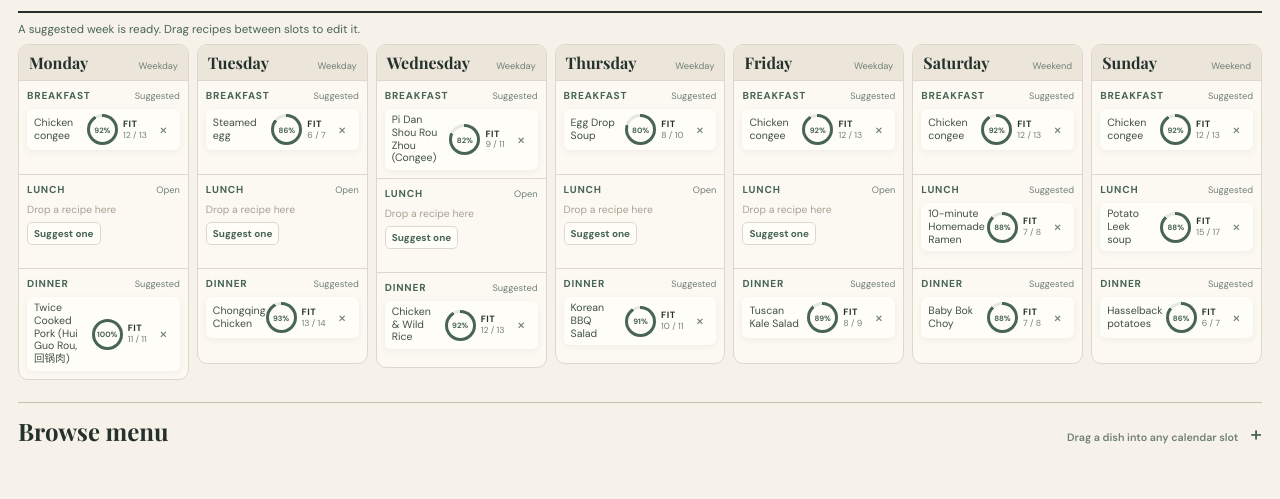
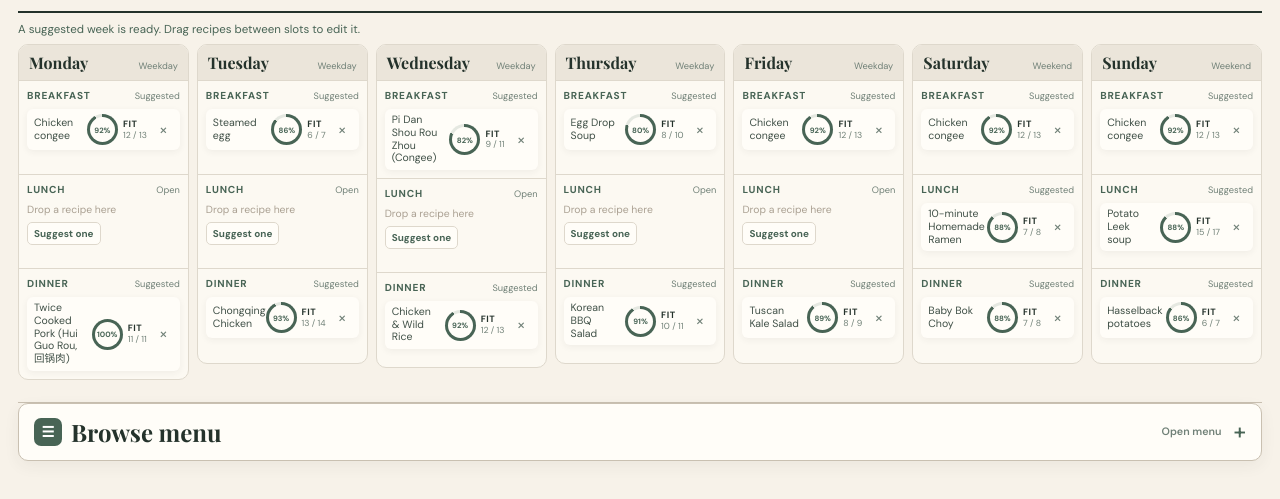
Before and after one commit to westonruths/westinas-cantina, a plain HTML site: page index.html in a window 1280 px wide. Shown: the part 281-780 px from the top of the page. Drawn offline with nearby package versions, Linux system fonts and the light colour scheme.

Commit message:
refine: clarify browse menu control

```diff
--- a/assets/styles.css
+++ b/assets/styles.css
@@ -67,11 +67,17 @@ button, select { cursor: pointer; }
 .fit-widget.unknown .fit-ring > span { color: var(--muted); }
 
 .menu-drawer { margin-top: 22px; border-top: 1px solid var(--line-dark); }
-.menu-drawer > summary { display: flex; align-items: baseline; justify-content: space-between; gap: 12px; padding: 16px 0 13px; color: var(--ink); font: 700 1.5rem / 1 'Playfair Display', Georgia, serif; cursor: pointer; list-style: none; }
+.menu-drawer > summary { display: flex; align-items: center; justify-content: space-between; gap: 12px; padding: 14px 15px; color: var(--ink); border: 1px solid var(--line-dark); border-radius: 10px; background: var(--paper); box-shadow: 0 5px 16px rgba(44, 59, 47, .06); font: 700 1.5rem / 1 'Playfair Display', Georgia, serif; cursor: pointer; list-style: none; transition: border-color .15s ease, background .15s ease, box-shadow .15s ease; }
 .menu-drawer > summary::-webkit-details-marker { display: none; }
-.menu-drawer > summary::after { content: '+'; color: var(--sage-dark); font: 500 1.3rem / 1 'DM Sans', sans-serif; }
+.menu-drawer > summary::after { content: '+'; color: var(--sage-dark); font: 500 1.4rem / 1 'DM Sans', sans-serif; }
+.menu-drawer > summary:hover { border-color: var(--sage-dark); box-shadow: 0 7px 20px rgba(44, 59, 47, .1); }
+.menu-drawer[open] > summary { border-color: var(--sage-dark); background: #edf4ee; box-shadow: none; }
 .menu-drawer[open] > summary::after { content: '−'; }
+.menu-toggle-label { display: flex; align-items: center; gap: 9px; }
+.menu-toggle-icon { display: inline-grid; place-items: center; width: 28px; height: 28px; border-radius: 7px; color: #fff; background: var(--sage-dark); font: 600 .9rem / 1 'DM Sans', sans-serif; }
 .menu-drawer > summary small { margin-left: auto; color: var(--muted); font: 600 .67rem / 1.3 'DM Sans', sans-serif; }
+.menu-drawer[open] > summary .menu-toggle-hint { font-size: 0; }
+.menu-drawer[open] > summary .menu-toggle-hint::after { content: 'Close menu'; font-size: .67rem; }
 .menu-tools { display: flex; flex-wrap: wrap; align-items: center; gap: 9px; padding: 0 0 14px; border-bottom: 1px solid var(--line); }
 .dayparts, .view-switcher { display: flex; gap: 3px; padding: 3px; border-radius: 9px; background: #e9e2d6; }
 .daypart, .view-button { border: 0; border-radius: 7px; padding: 8px 10px; color: var(--muted); background: transparent; font-size: .7rem; font-weight: 700; }
--- a/index.html
+++ b/index.html
@@ -27,7 +27,7 @@
     <section id="week-calendar" class="week-calendar" aria-label="Weekly meal plan"></section>
 
     <details id="menu-drawer" class="menu-drawer">
-      <summary><span>Browse menu</span><small>Drag a dish into any calendar slot</small></summary>
+      <summary class="menu-toggle"><span class="menu-toggle-label"><span class="menu-toggle-icon" aria-hidden="true">☰</span>Browse menu</span><small class="menu-toggle-hint">Open menu</small></summary>
       <section class="menu-tools" aria-label="Menu controls">
         <div class="dayparts" role="tablist" aria-label="Daypart">
           <button class="daypart active" data-slot="dinner" role="tab" aria-selected="true">Dinner</button>
```
